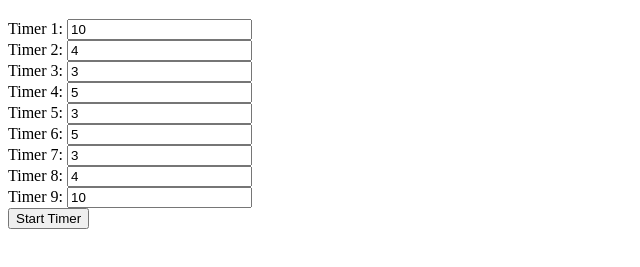
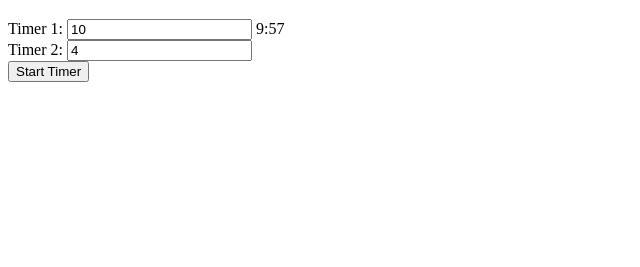
Before and after one commit to ClementTurmel/split-timer, a plain HTML site: page index.html in a window 1280 px wide. Both pictures are taken after a click on the button "Start Timer". Shown: the part 61-328 px from the top of the page, without its empty margins (0-640 px from the left). Drawn offline with Linux system fonts and the light colour scheme.

Commit message:
trying another way

```diff
--- a/index.html
+++ b/index.html
@@ -19,7 +19,7 @@
             <input type="number" id="minutes2" name="minutes2" placeholder="Minutes" min="0" value="4">
             <span id="minutes2-time-elapsed"></span>
         </div>
-        <div>
+        <!-- <div>
             <label for="time3">Timer 3:</label>
             <input type="number" id="minutes3" name="minutes3" placeholder="Minutes" min="0" value="3">
             <span id="minutes3-time-elapsed"></span>
@@ -53,7 +53,7 @@
             <label for="time9">Timer 9:</label>
             <input type="number" id="minutes9" name="minutes9" placeholder="Minutes" min="0" value="10">
             <span id="minutes9-time-elapsed"></span>
-        </div>
+        </div> -->
         <button type="submit">Start Timer</button>
     </form>
     <script src="script.js"></script>
--- a/script.js
+++ b/script.js
@@ -1,60 +1,58 @@
-const alarmSound = new Audio("alarm.mp3"); // Remplacez "alarm.mp3" par le chemin de votre fichier MP3
+const alarmSound = new Audio("alarm.mp3"); // Replace "alarm.mp3" with the path to your MP3 file
 
 document.getElementById("timer-form").addEventListener("submit", function (event) {
-    event.preventDefault(); // Empêche la soumission du formulaire
+    event.preventDefault(); // Prevent form submission
 
-    // Récupère dynamiquement tous les inputs et spans
+    // Dynamically retrieve all timer inputs and spans
     const timerInputs = Array.from(document.querySelectorAll("input[type='number']"));
     const timerSpans = timerInputs.map(input =>
         document.getElementById(`${input.id}-time-elapsed`)
     );
 
-    let currentTimerIndex = 0;
+    let timers = []; // Array to store timer data
 
-    // Fonction pour démarrer un minuteur avec un Web Worker
-    function startTimer(index) {
-        if (index >= timerInputs.length) {
-            alert("Tous les minuteurs sont terminés !");
+    // Initialize timers
+    timerInputs.forEach((input, index) => {
+        const duration = parseInt(input.value) * 60; // Convert minutes to seconds
+        if (!isNaN(duration) && duration > 0) {
+            timers.push({
+                index,
+                duration,
+            });
+        }
+    });
+
+    function startNextTimer(index) {
+        if (index >= timers.length) {
+            alert("All timers have finished!");
             return;
         }
 
-        const minutesInput = timerInputs[index];
-        const timeElapsedSpan = timerSpans[index];
-        const duration = parseInt(minutesInput.value) * 60; // Convertit les minutes en secondes
+        const timer = timers[index];
+        const endTime = Date.now() + timer.duration * 1000;
 
-        if (isNaN(duration) || duration <= 0) {
-            alert(`Veuillez entrer un nombre valide de minutes pour le minuteur ${index + 1}.`);
-            startTimer(index + 1); // Passe au minuteur suivant
-            return;
+        function updateTimer() {
+            const now = Date.now();
+            const remainingTime = Math.max(0, Math.floor((endTime - now) / 1000));
+            const minutes = Math.floor(remainingTime / 60);
+            const seconds = remainingTime % 60;
+
+            // Update the display
+            timerSpans[timer.index].textContent = `${minutes}:${seconds.toString().padStart(2, "0")}`;
+
+            if (remainingTime === 0) {
+                alarmSound.play(); // Play the alarm sound
+                startNextTimer(index + 1); // Start the next timer
+            } else {
+                requestAnimationFrame(updateTimer); // Schedule the next update
+            }
         }
 
-        // Crée un Web Worker
-        workerUrl = "https://raw.githubusercontent.com/ClementTurmel/split-timer/refs/heads/main/timeWorker.js";
-        const worker = new Worker(workerUrl);
-
-        // Envoie les données au Web Worker
-        worker.postMessage({ timerIndex: index, duration });
-
-        // Écoute les messages du Web Worker
-        worker.onmessage = function (event) {
-            const { timerIndex, remainingTime, finished } = event.data;
-
-            if (remainingTime >= 0) {
-                const minutes = Math.floor(remainingTime / 60);
-                const seconds = remainingTime % 60;
-
-                // Met à jour l'affichage
-                timeElapsedSpan.textContent = `${minutes}:${seconds.toString().padStart(2, "0")}`;
-            }
-
-            if (finished) {
-                worker.terminate(); // Arrête le Web Worker
-                alarmSound.play(); // Joue le son d'alarme
-                alert(`Le minuteur ${timerIndex + 1} est terminé !`);
-                startTimer(timerIndex + 1); // Passe au minuteur suivant
-            }
-        };
+        updateTimer(); // Start updating the current timer
     }
 
-    startTimer(0); // Démarre le premier minuteur
+    // Start the first timer
+    if (timers.length > 0) {
+        startNextTimer(0);
+    }
 });
```
Also changed, not shown: timeWorker.js (deleted, +0 -16 lines).
